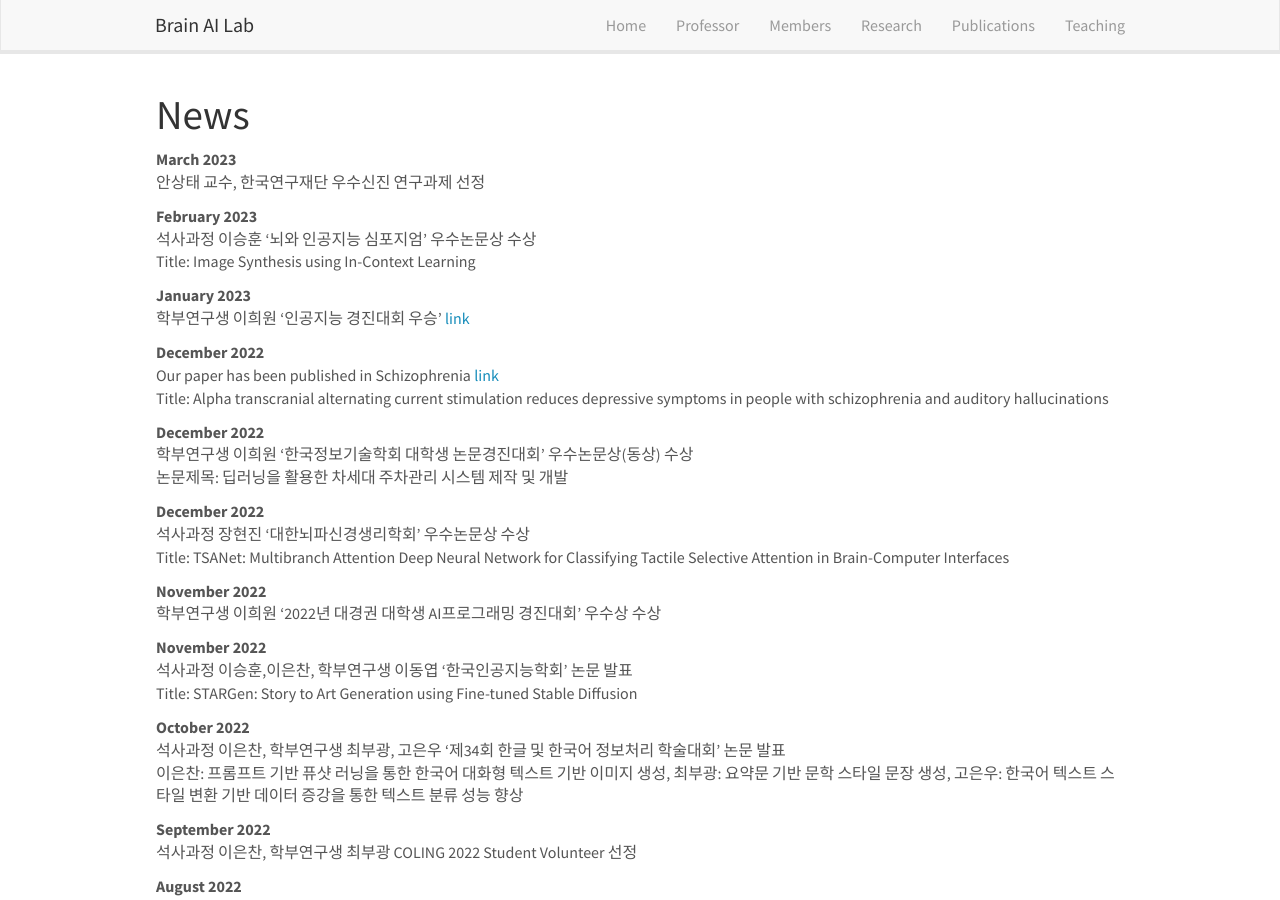
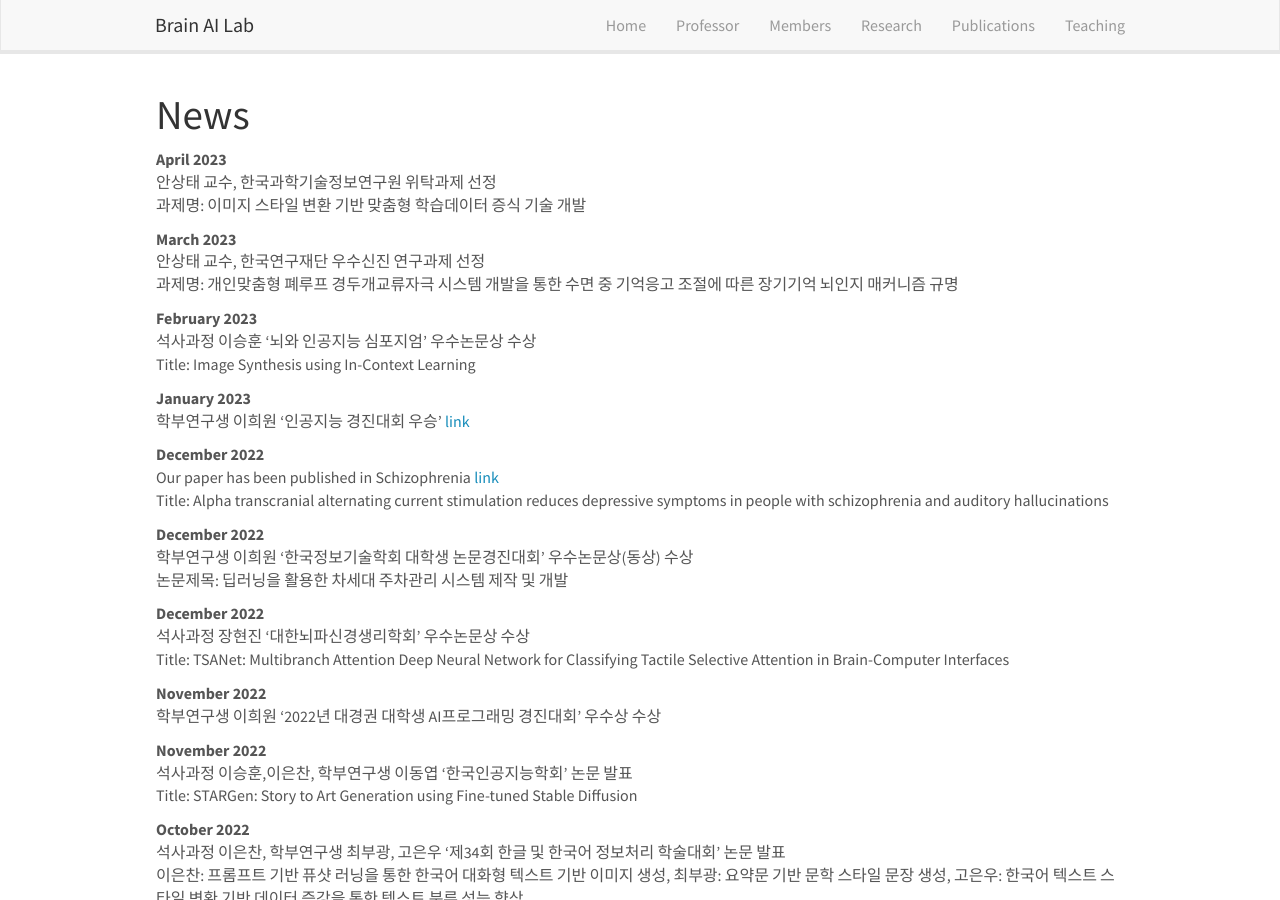
Before and after one commit to KNU-BrainAI/knu-brainai.github.io, a Jekyll site: the page built from _pages/allnews.md, in a window 1280 px wide and 900 px high. Built offline with Jekyll 4.4.1, drawn with Linux system fonts in a browser that asks for light colours; nearby versions of some CDN libraries.

Commit message:
Update news.yml

```diff
--- a/_data/news.yml
+++ b/_data/news.yml
@@ -1,5 +1,10 @@
+- date: April 2023
+  headline: "안상태 교수, 한국과학기술정보연구원 위탁과제 선정"
+  details: "과제명: 이미지 스타일 변환 기반 맞춤형 학습데이터 증식 기술 개발"
+
 - date: March 2023
   headline: "안상태 교수, 한국연구재단 우수신진 연구과제 선정"
+  details: "과제명: 개인맞춤형 폐루프 경두개교류자극 시스템 개발을 통한 수면 중 기억응고 조절에 따른 장기기억 뇌인지 매커니즘 규명"
 
 - date: February 2023
   headline: "석사과정 이승훈 '뇌와 인공지능 심포지엄' 우수논문상 수상"
```
